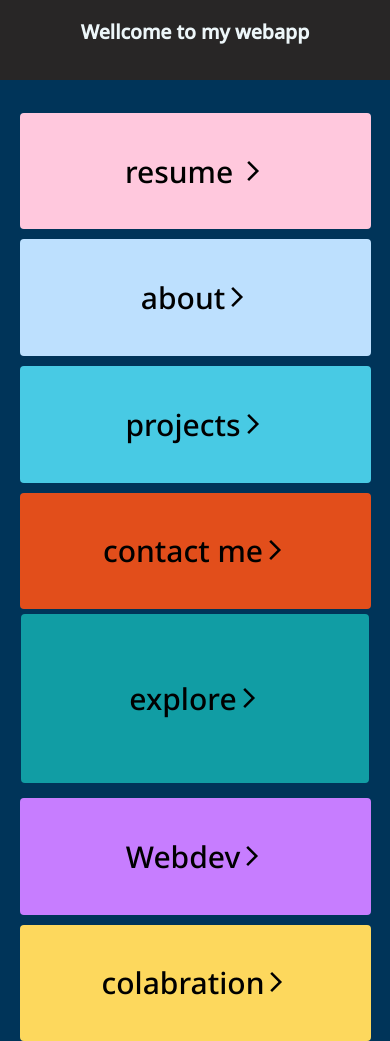
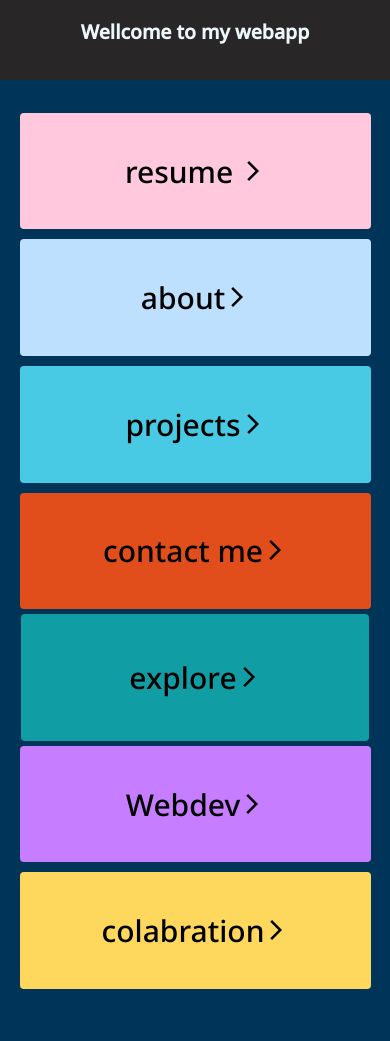
Before and after one commit to BuddhadebKoner/portpolio-design, a plain HTML site: page index.html in a window 390 px wide. Shown: the top 1041 px of the page. Drawn offline with nearby package versions, Linux system fonts and the light colour scheme; a web font is replaced by a local one.

Commit message:
some resposive feature

```diff
--- a/style.css
+++ b/style.css
@@ -282,13 +282,20 @@ main {
         width: 100%;
         height: 30vh;
     }
+    .third-row{
+        height: 15vh;
+        margin: 0px;
+    }
+    .explore{
+        height: 100%;
+    }
 
     .project,
     .contact,
     .webdev,
     .colab,
     .my-resume,
-    .about-me {
+    .about-me{
         width: 100%;
         height: 50%;
         margin: 5px;
```
